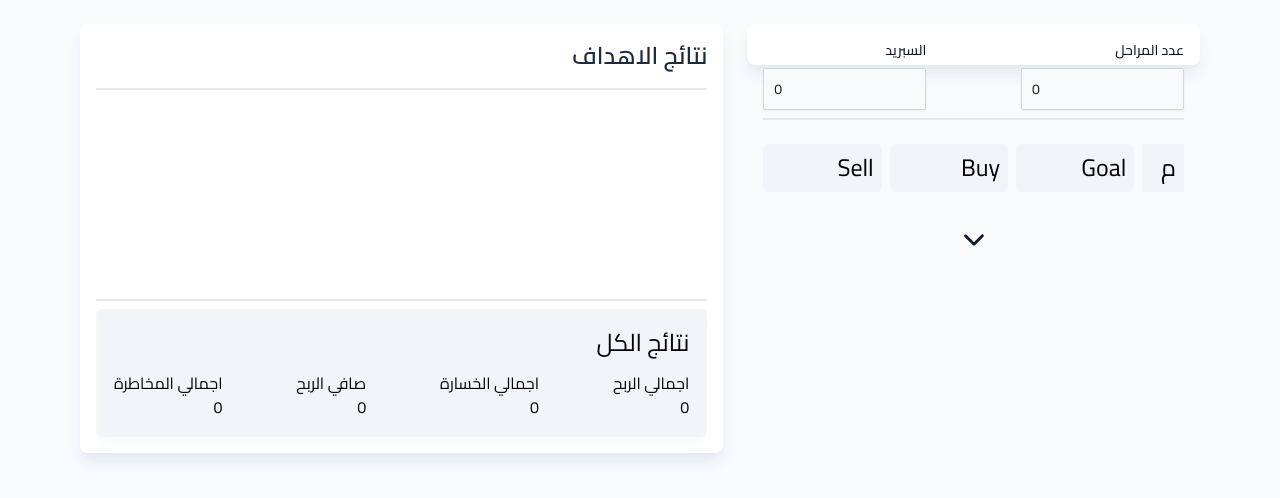
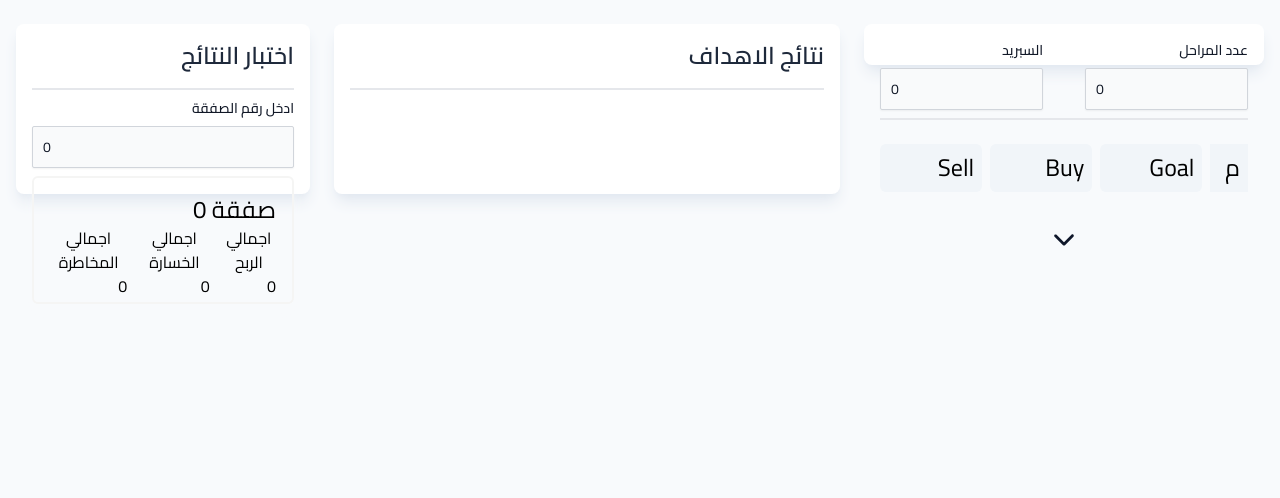
Before and after one commit to ahmedtolan2019/tradeexpert, a React (Create React App) app: page / in a window 1280 px wide. Shown: the top 498 px of the page. Built offline with nearby package versions, Linux system fonts and the light colour scheme.

Commit message:
Add test goal result component

```diff
--- a/package.json
+++ b/package.json
@@ -7,6 +7,7 @@
     "@testing-library/react": "^13.3.0",
     "@testing-library/user-event": "^13.5.0",
     "autoprefixer": "^10.4.7",
+    "lodash": "^4.17.21",
     "postcss": "^8.4.14",
     "react": "^18.2.0",
     "react-dom": "^18.2.0",
--- a/src/components/Goals/GoalsResultItem/index.js
+++ b/src/components/Goals/GoalsResultItem/index.js
@@ -19,10 +19,12 @@ const GoalResultItem = ({
           <div className="flex-1 text-center"> اجمالي الخسارة </div>
           <div className="flex-1 text-center"> {totalLoss} </div>
         </div>
-        <div className="flex  flex-col justify-between items-end">
-          <div className="flex-1 text-center"> صافي الربح </div>
-          <div className="flex-1 text-center"> {pureProfit} </div>
-        </div>
+        {pureProfit && (
+          <div className="flex  flex-col justify-between items-end">
+            <div className="flex-1 text-center"> صافي الربح </div>
+            <div className="flex-1 text-center"> {pureProfit} </div>
+          </div>
+        )}
         <div className="flex flex-col justify-between items-end">
           <div className="flex-1 text-center"> اجمالي المخاطرة </div>
           <div className="flex-1 text-center"> {totalRisk} </div>
--- a/src/features/market/useTradeExpert.js
+++ b/src/features/market/useTradeExpert.js
@@ -113,9 +113,9 @@ const useProvideTradeExpert = () => {
     let arr = [];
     for (let i = 0; i < stagesCount; i++) {
       arr.push({
-        totalLoss: parseFloat(getStageTotalLoss(i)).toFixed(4),
-        totalProfit: parseFloat(getTotalProfit(i)).toFixed(4),
-        totalRisk: parseFloat(getTotalRisk(i)).toFixed(4),
+        totalLoss: parseFloat(getStageTotalLoss(i).toFixed(4)),
+        totalProfit: parseFloat(getTotalProfit(i).toFixed(4)),
+        totalRisk: parseFloat(getTotalRisk(i).toFixed(4)),
         count: i,
       });
     }
--- /dev/null
+++ b/src/lib/testResult.js
@@ -0,0 +1,65 @@
+import _ from "lodash";
+
+export const getTestResult = (stageOrder, stagesCount) => {
+  let spread = 1;
+  let buyArray = _.range(0.1, stagesCount / 10 || 0, 0.1).map((item) =>
+    parseFloat(item.toPrecision(2))
+  );
+  let sellArray = _.range(0.1, stagesCount / 10 || 0, 0.1).map((item) =>
+    parseFloat(item.toPrecision(2))
+  );
+  let goalArray = _.range(1, stagesCount, 1);
+
+  let totalLoss = 0;
+  let totalProfit = 0;
+  let totalRisk = 0;
+
+  //total profit
+
+  console.log("stageOrder", stageOrder);
+  for (let i = 0; i < stageOrder; i++) {
+    totalProfit += buyArray[i] * goalArray[i];
+  }
+
+  console.log("totalProfit", totalProfit);
+
+  //total loss
+  for (let i = 0; i < stageOrder; i++) {
+    let sumGoalsSpread = _.sum([..._.range(i + 1, stageOrder, 1), spread]);
+    console.log("sumGoalsSpread", sumGoalsSpread);
+    totalLoss += sellArray[i] * sumGoalsSpread;
+    console.log("Loss " + (i + 1), " = ", totalLoss);
+  }
+  totalLoss += sellArray[stageOrder] * spread + buyArray[stageOrder] * spread;
+  console.log("totalLoss", totalLoss);
+
+  //total risk
+  for (let i = 0; i < stageOrder; i++) {
+    let sumGoalsSpread = _.sum([..._.range(i + 1, stageOrder + 1, 1), spread]);
+    console.log("sumGoalsSpread risk", sumGoalsSpread);
+    totalRisk += sellArray[i] * sumGoalsSpread;
+  }
+  totalRisk += sellArray[stageOrder] * spread + buyArray[stageOrder] * spread;
+  console.log("totalRisk", totalRisk);
+
+  console.log(
+    "stageOrder\n",
+    stageOrder,
+    " stagesCount\n",
+    stagesCount,
+    " spread\n",
+    spread,
+    " buyArray\n",
+    buyArray,
+    " sellArray\n",
+    sellArray,
+    " goalArray\n",
+    goalArray
+  );
+
+  return {
+    totalProfit,
+    totalLoss,
+    totalRisk,
+  };
+};
--- a/src/screens/Dashboard/index.js
+++ b/src/screens/Dashboard/index.js
@@ -1,24 +1,77 @@
 import React from "react";
+import NumberInputWrapper from "../../components/common/FormUI/NumberInput";
 import StagesToolbar from "../../components/common/StagesToolbar";
 import DealsContainer from "../../components/deals/DealsContainer";
 import GoalsResultContainer from "../../components/Goals/GoalsResultContainer";
+import GoalResultItem from "../../components/Goals/GoalsResultItem";
 import GoalsResultSummary from "../../components/Goals/GoalsResultSummary";
+import { useTradeExpert } from "../../features/market/useTradeExpert";
+import { getTestResult } from "../../lib/testResult";
 
 const DashboardScreen = () => {
+  const [currentTestStage, setCurrentTestStage] = React.useState({
+    order: 0,
+    totalProfit: 0,
+    totalLoss: 0,
+    totalRisk: 0,
+  });
+  const { stagesCount } = useTradeExpert();
+  const handleChange = (e) => {
+    //set stage order value
+    const { value } = e.target;
+
+    const { totalProfit, totalLoss, totalRisk } = getTestResult(
+      Number(value),
+      Number(stagesCount) + 1
+    );
+
+    setCurrentTestStage({
+      ...currentTestStage,
+      order: Number(value),
+      totalProfit,
+      totalLoss: parseFloat(totalLoss.toFixed(2)),
+      totalRisk: parseFloat(totalRisk.toFixed(2)),
+    });
+  };
+
   return (
-    <div className="grid max-w-6xl text-right h-full p-4 py-6 mx-auto  grid-cols-12 grid-rows-12 gap-6">
-      <div className="box flex flex-col gap-4 divide-y-2 bg-white shadow-lg  shadow-slate-200 p-4  rounded-lg row-start-1 row-end-8 col-span-7">
+    <div className="grid max-w-7xl text-right h-full p-4 py-6 mx-auto  grid-cols-12 grid-rows-12 gap-6">
+      <div className="box flex flex-col gap-4 divide-y-2 bg-white shadow-lg  shadow-slate-200 p-4  rounded-lg row-start-1 row-end-4 col-span-3">
+        <div className=" text-2xl font-semibold text-slate-800 ">
+          اختبار النتائج{" "}
+        </div>
+        <div className="h-full">
+          <div className="py-2 flex flex-col gap-2">
+            <NumberInputWrapper
+              label={"ادخل رقم الصفقة"}
+              name="dealNumber"
+              value={currentTestStage.order}
+              onChange={handleChange}
+            />
+            <GoalResultItem
+              label={`صفقة  ${currentTestStage.order}`}
+              totalLoss={currentTestStage.totalLoss}
+              totalProfit={currentTestStage.totalProfit}
+              totalRisk={currentTestStage.totalRisk}
+            />
+          </div>
+        </div>
+        {/* <div className="">
+          <GoalsResultSummary />
+        </div> */}
+      </div>
+      <div className="box flex flex-col gap-4 divide-y-2 bg-white shadow-lg  shadow-slate-200 p-4  rounded-lg row-start-1 row-end-4 col-span-5">
         <div className=" text-2xl font-semibold text-slate-800 ">
           نتائج الاهداف
         </div>
         <div className="h-full">
           <GoalsResultContainer />
         </div>
-        <div className="">
+        {/* <div className="">
           <GoalsResultSummary />
-        </div>
+        </div> */}
       </div>
-      <div className="box  h-full  flex flex-col gap-4 rounded-lg col-span-5 bg-white shadow-lg  shadow-slate-200 p-4">
+      <div className="box  h-full  flex flex-col gap-4 rounded-lg col-span-4 bg-white shadow-lg  shadow-slate-200 p-4">
         <div className="">
           <StagesToolbar />
         </div>
```
Also changed, not shown: 1 other file (tests, documents, lock files or other folders).
